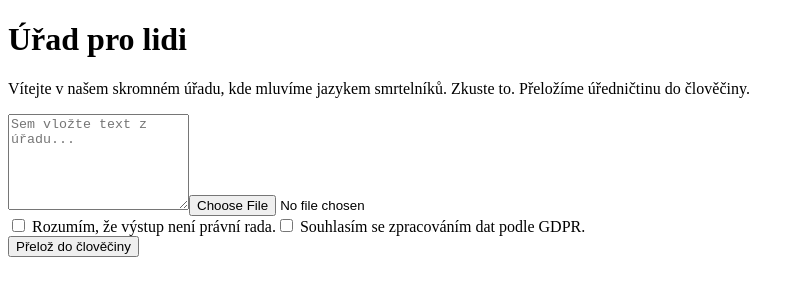
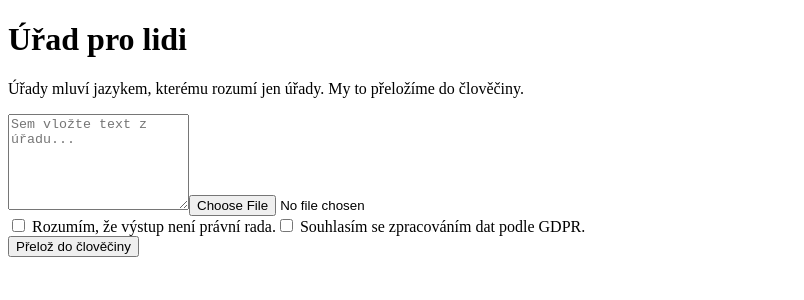
Before and after one commit to JiriTill/uradprolidi, a React (Vite) app: page / in a window 1280 px wide. Shown: the top 300 px of the page, without its empty margins (0-804 px from the left). Built offline with nearby package versions, Linux system fonts and the light colour scheme.

Commit message:
Update main.jsx

```diff
--- a/src/main.jsx
+++ b/src/main.jsx
@@ -45,7 +45,7 @@ function App() {
     <div className="p-6 max-w-3xl mx-auto font-sans">
       <h1 className="text-3xl font-bold mb-4">Úřad pro lidi</h1>
       <p className="mb-6 text-gray-700">
-        Vítejte v našem skromném úřadu, kde mluvíme jazykem smrtelníků. Zkuste to. Přeložíme úředničtinu do člověčiny.
+        Úřady mluví jazykem, kterému rozumí jen úřady. My to přeložíme do člověčiny.
       </p>
 
       <textarea
```
